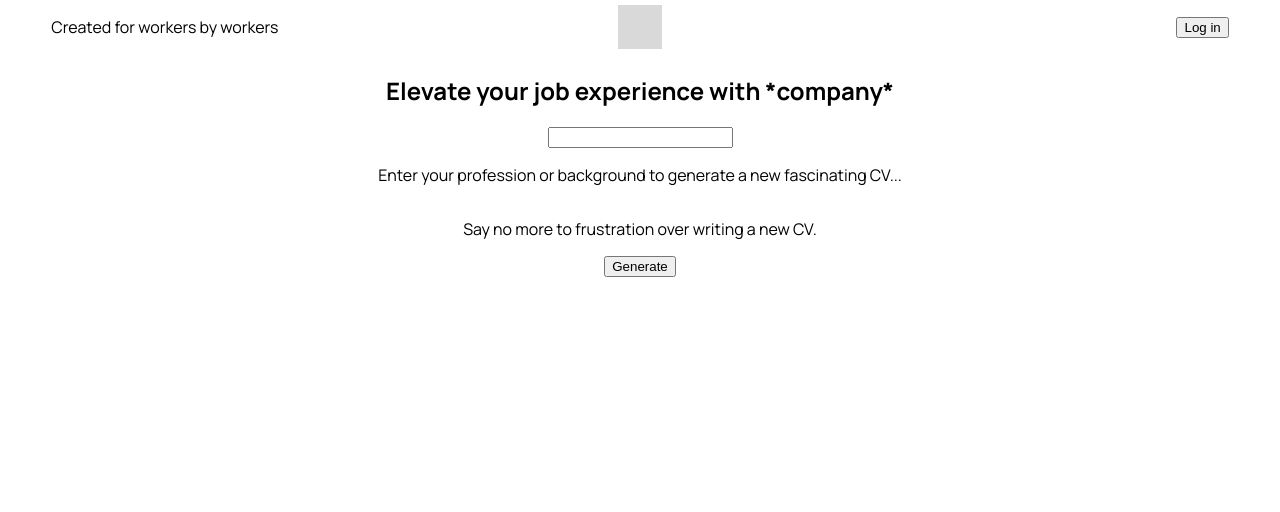
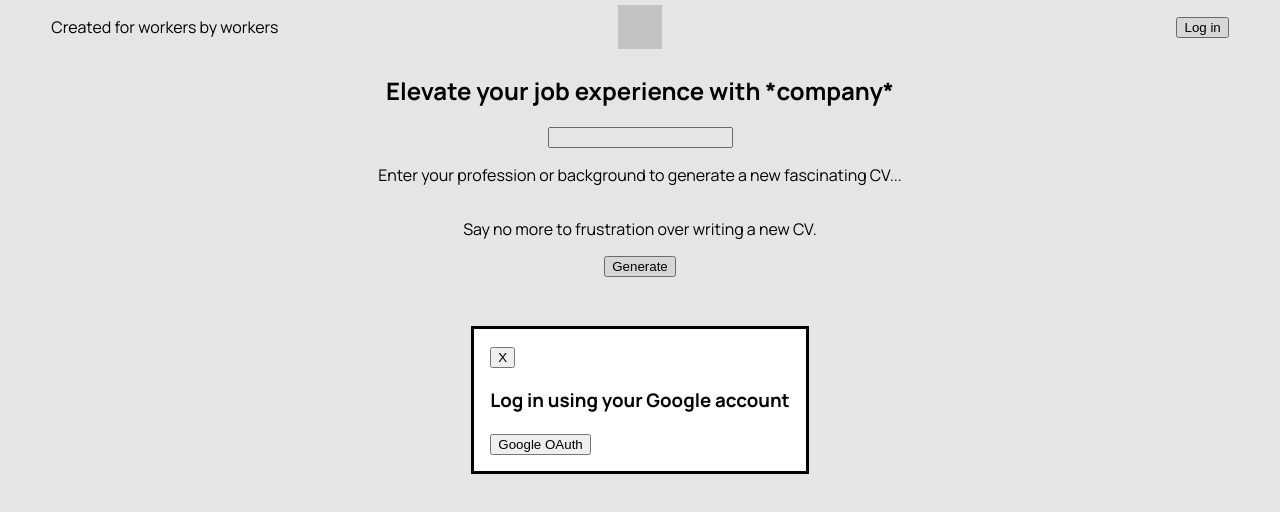
Before and after one commit to Dzhodddi/Hakaton3pilci, a React (Vite) app in the folder front/: page / in a window 1280 px wide. Both pictures are taken after a click on the button "Log in". Shown: the top 512 px of the page. Built offline with nearby package versions, Linux system fonts and the light colour scheme.

Commit message:
Basic popup for Log in

```diff
--- a/front/src/App.tsx
+++ b/front/src/App.tsx
@@ -1,9 +1,23 @@
-import { useState } from 'react'
+import { useState, useRef } from 'react'
 import './App.css'
 
 import { Button, PromptInput } from './Components'
 
 function App() {
+
+  const dialogRef = useRef<HTMLDialogElement>(null);
+
+  function handlePopup() {
+    if (dialogRef.current) {
+      dialogRef.current.showModal();
+    }
+  }
+
+  function handleClosePopup() {
+    if (dialogRef.current) {
+      dialogRef.current.close();
+    }
+  }
 
   return (
     <>
@@ -11,7 +25,7 @@ function App() {
         <div className="header">
           <p>Created for workers by workers</p>
           <img className="logo" src="./logo.png"></img>
-          <button>Log in</button>
+          <Button placeholder="Log in" onClick={handlePopup} />
         </div>
         <div className="base">
           <h1>
@@ -23,11 +37,24 @@ function App() {
           <p>
             Say no more to frustration over writing a new CV.
           </p>
-          <Button placeholder="Generate" />
+          <Button placeholder="Generate" onClick={empty} />
         </div>
+      </section>
+      <section>
+        <dialog className="login-popup" ref={dialogRef}>
+          <Button placeholder="X" onClick={handleClosePopup} />
+          <h3>
+            Log in using your Google account
+          </h3>
+          <Button placeholder="Google OAuth" onClick={empty} />
+        </dialog>
       </section>
     </>
   )
 }
 
+function empty() {
+  console.log("empty");
+}
+
 export default App
--- a/front/src/Components.tsx
+++ b/front/src/Components.tsx
@@ -1,8 +1,5 @@
-type ComponentType = {
-    placeholder: string;
-}
 
-export function PromptInput({ placeholder }: ComponentType) {
+export function PromptInput({ placeholder }: { placeholder: string }) {
     return (
         <>
             <input></input>
@@ -11,10 +8,15 @@ export function PromptInput({ placeholder }: ComponentType) {
     );
 }
 
-export function Button({ placeholder }: ComponentType) {
+type Button = {
+    placeholder: string;
+    onClick: () => void;
+}
+
+export function Button({ placeholder, onClick }: Button) {
     return (
         <>
-            <button>{ placeholder }</button>
+            <button onClick={onClick}>{ placeholder }</button>
         </>
     );
 }
```
